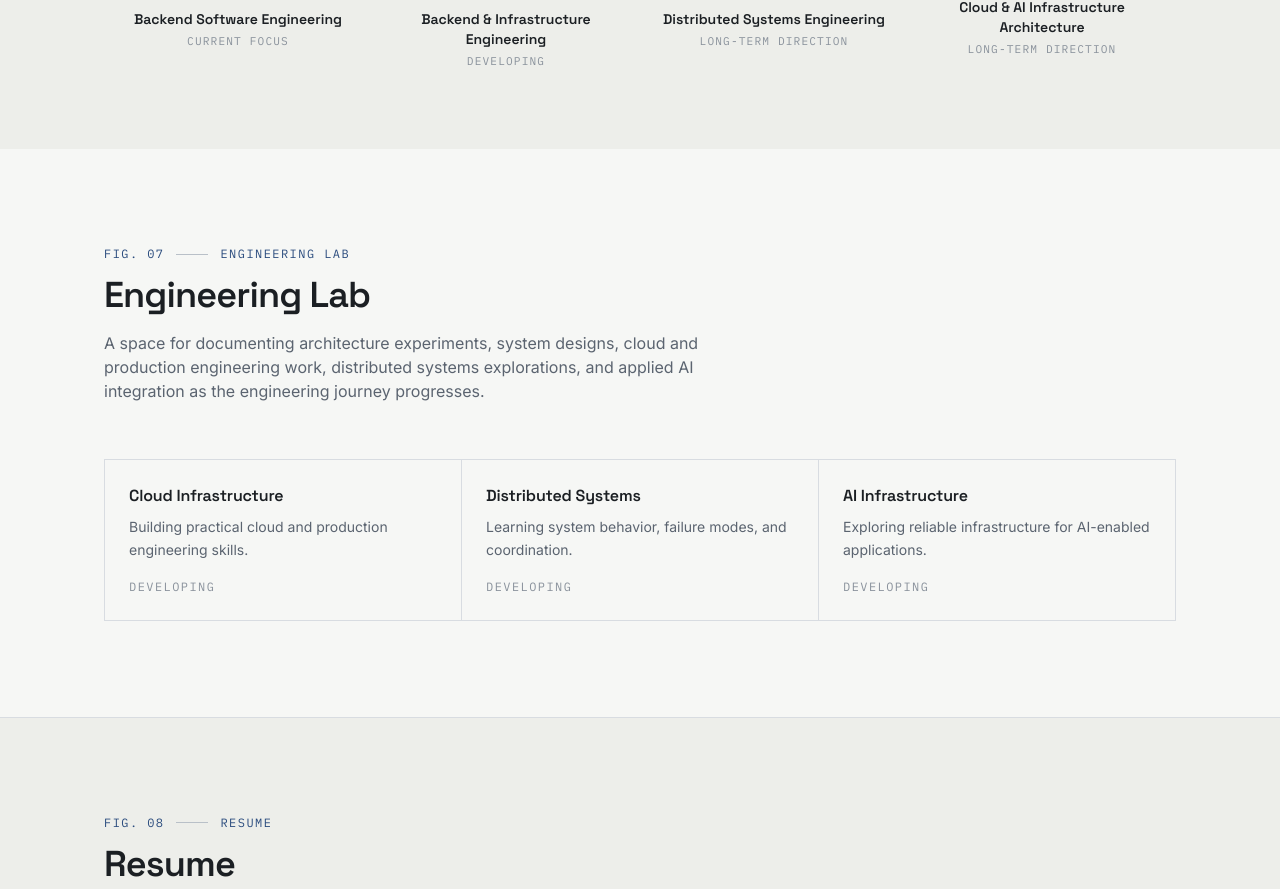
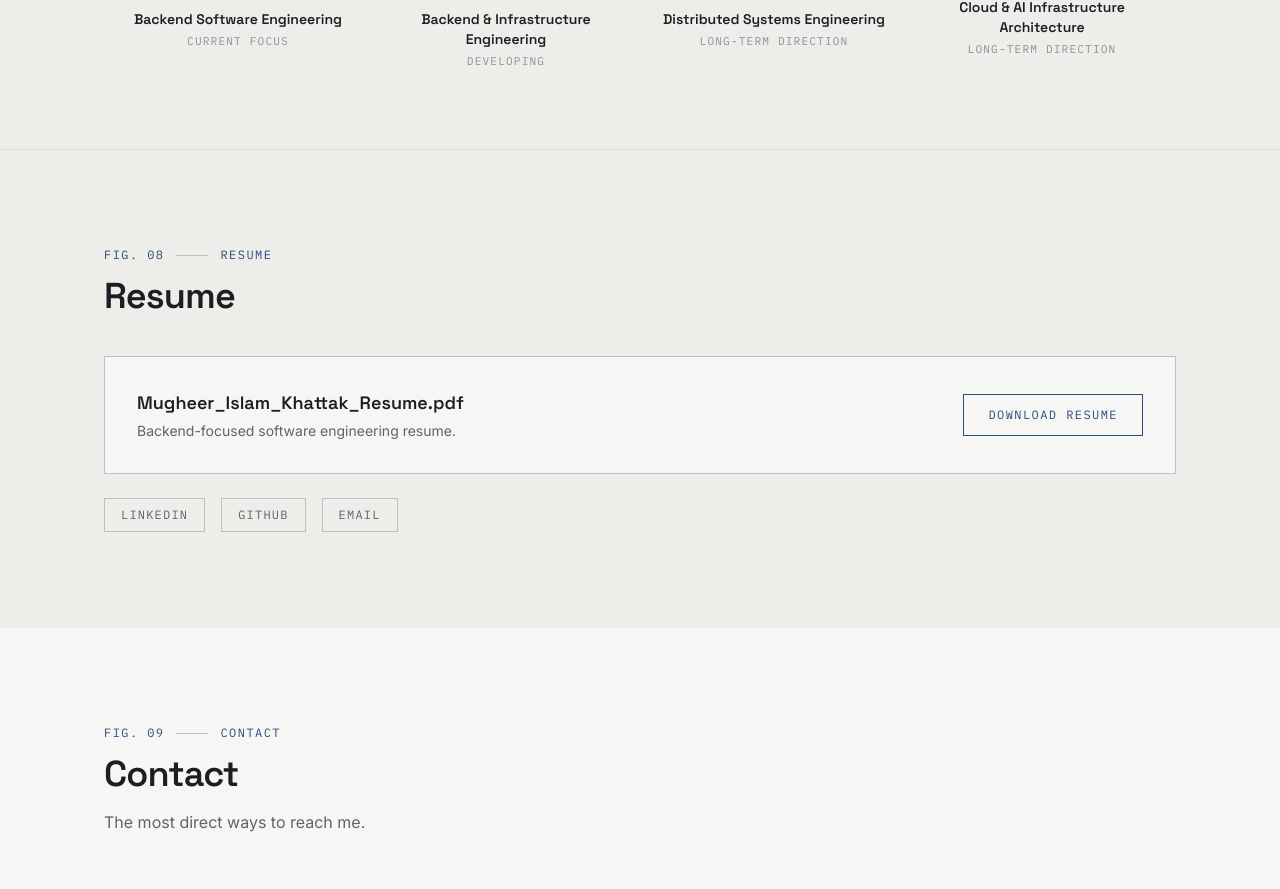
Before and after one commit to Mugheerik/mugheer-site, a React (Vite) app: page / in a window 1280 px wide. Shown: the part 5875-6764 px from the top of the page. Built offline with nearby package versions, Linux system fonts and the light colour scheme.

Commit message:
refactor: align portfolio with backend engineering roles

```diff
--- a/src/App.tsx
+++ b/src/App.tsx
@@ -7,7 +7,6 @@ import EngineeringFocus from "./sections/EngineeringFocus";
 import Work from "./sections/Work";
 import Philosophy from "./sections/Philosophy";
 import CareerDirection from "./sections/CareerDirection";
-import EngineeringLab from "./sections/EngineeringLab";
 import Resume from "./sections/Resume";
 import Contact from "./sections/Contact";
 
@@ -30,7 +29,6 @@ function App() {
         <Work />
         <Philosophy />
         <CareerDirection />
-        <EngineeringLab />
         <Resume />
         <Contact />
       </main>
```
